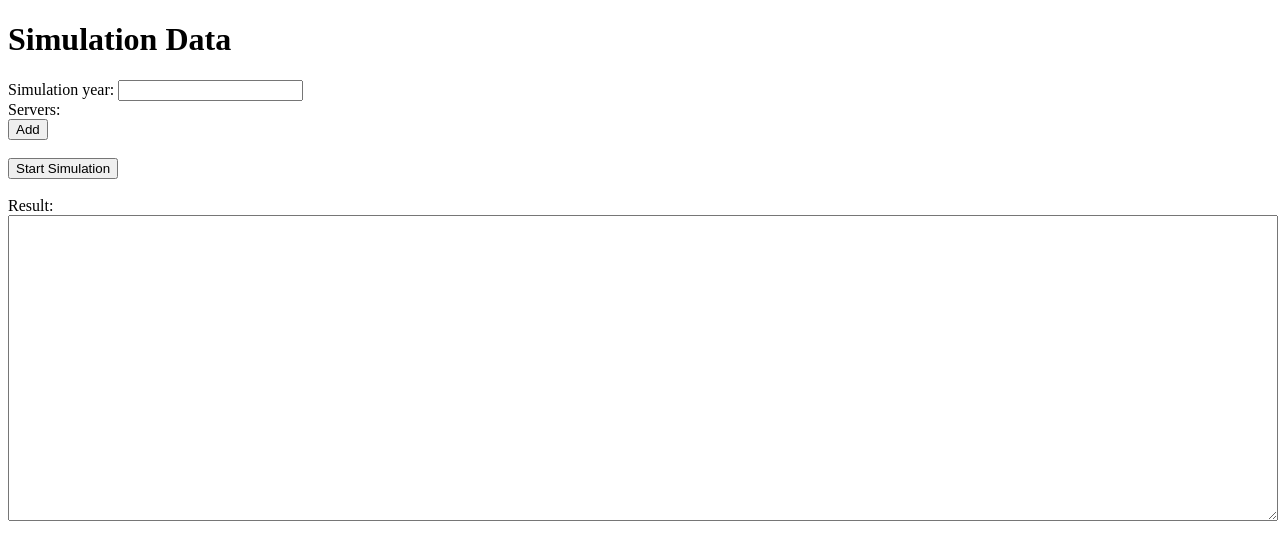
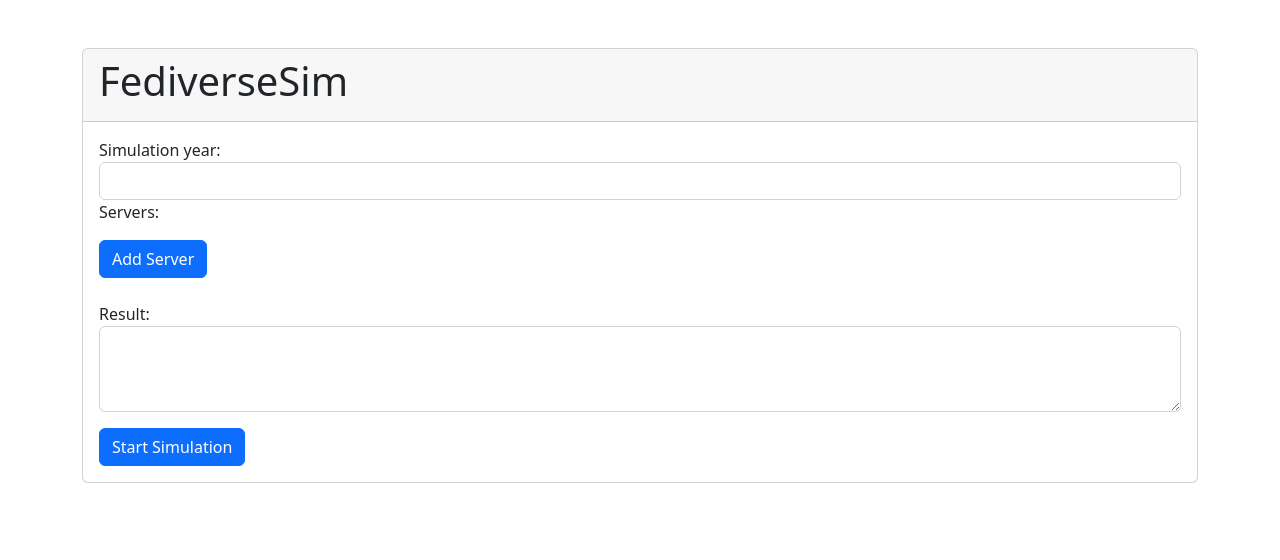
Before and after one commit to bluebbberry/FediSimUI, an Angular app in the folder fediverse-sim-ui/: page / in a window 1280 px wide. Shown: the top 560 px of the page. Built offline with nearby package versions, Linux system fonts and the light colour scheme.

Commit message:
feat: style website

```diff
--- a/fediverse-sim-ui/package.json
+++ b/fediverse-sim-ui/package.json
@@ -18,6 +18,9 @@
     "@angular/platform-browser": "^16.2.0",
     "@angular/platform-browser-dynamic": "^16.2.0",
     "@angular/router": "^16.2.0",
+    "@ng-bootstrap/ng-bootstrap": "^15.1.2",
+    "@popperjs/core": "^2.11.6",
+    "bootstrap": "^5.2.3",
     "rxjs": "~7.8.0",
     "tslib": "^2.3.0",
     "zone.js": "~0.13.0"
@@ -26,6 +29,7 @@
     "@angular-devkit/build-angular": "^16.2.0",
     "@angular/cli": "~16.2.0",
     "@angular/compiler-cli": "^16.2.0",
+    "@angular/localize": "^16.2.0",
     "@types/jasmine": "~4.3.0",
     "jasmine-core": "~4.6.0",
     "karma": "~6.4.0",
--- a/fediverse-sim-ui/src/app/app.module.ts
+++ b/fediverse-sim-ui/src/app/app.module.ts
@@ -6,6 +6,7 @@ import { AppComponent } from './app.component';
 import { SimulationComponent } from './src/components/simulation/simulation.component';
 import { HttpClientModule } from '@angular/common/http';
 import { FormsModule } from '@angular/forms';
+import { NgbModule } from '@ng-bootstrap/ng-bootstrap';
 
 @NgModule({
   declarations: [
@@ -17,6 +18,7 @@ import { FormsModule } from '@angular/forms';
     AppRoutingModule,
     HttpClientModule,
     FormsModule,
+    NgbModule,
   ],
   providers: [],
   bootstrap: [AppComponent]
--- a/fediverse-sim-ui/src/app/src/components/simulation/simulation.component.html
+++ b/fediverse-sim-ui/src/app/src/components/simulation/simulation.component.html
@@ -1,37 +1,41 @@
-<h1>Simulation Data</h1>
-
-<div>
-  <label>Simulation year:&nbsp;</label>
-  <input type="number" [(ngModel)]="fediverseState.year" />
+<div class="container mt-5">
+  <div class="card">
+    <div class="card-header">
+      <h1>FediverseSim</h1>
+    </div>
+    <div class="card-body">
+      <div class="form-group">
+        <label for="year">Simulation year:</label>
+        <input type="number" [(ngModel)]="fediverseState.year" class="form-control" id="year">
       </div>
 
-<div>
+      <div class="form-group">
         <label for="servers">Servers:</label>
         <div *ngFor="let server of fediverseState.servers; let index = index">
-    <input type="text" [(ngModel)]="server.name" name="serverName{{index}}">
-    <input type="number" [(ngModel)]="server.usersPerMonth" name="usersPerMonth{{index}}">
+          <div class="row">
+            <div class="col-md-6">
+              <input type="text" [(ngModel)]="server.name" class="form-control" id="serverName{{index}}" placeholder="Server Name">
             </div>
-  <div>
-    <button type="button" (click)="addServer()">Add</button>
+            <div class="col-md-6">
+              <input type="number" [(ngModel)]="server.usersPerMonth" class="form-control" id="usersPerMonth{{index}}" placeholder="Users Per Month">
+            </div>
+          </div>
         </div>
       </div>
 
-<br>
+      <button class="btn btn-primary mt-3" (click)="addServer()">Add Server</button>
 
-<div>
-  <button (click)="startSimulation()">Start Simulation</button>
-  <button *ngIf="selectedSimulationId" (click)="getSimulation()">Show Simulatio resultn</button>
+      <br><br>
+
+      <div class="form-group">
+        <label>Result:</label>
+        <textarea [(ngModel)]="resultTextarea" class="form-control" rows="3"></textarea>
       </div>
 
-<br>
-
-<div>
-  <label>Result:</label>
+      <div class="mt-3">
+        <button class="btn btn-primary mr-2" (click)="startSimulation()">Start Simulation</button>
+        <button *ngIf="selectedSimulationId" class="btn btn-secondary" (click)="getSimulation()">Show Simulation Result</button>
       </div>
-<div>
-  <textarea style="width: 100%; height: 300px;">{{ resultTextarea }}</textarea>
     </div>
-
-<!--<select [(ngModel)]="selectedSimulationId" name="simulationSelect">
-  <option value="">Select Simulation</option>
-</select>-->
+  </div>
+</div>
--- a/fediverse-sim-ui/src/index.html
+++ b/fediverse-sim-ui/src/index.html
@@ -2,7 +2,7 @@
 <html lang="en">
 <head>
   <meta charset="utf-8">
-  <title>FediverseSimUi</title>
+  <title>FediverseSim</title>
   <base href="/">
   <meta name="viewport" content="width=device-width, initial-scale=1">
   <link rel="icon" type="image/x-icon" href="favicon.ico">
--- a/fediverse-sim-ui/src/main.ts
+++ b/fediverse-sim-ui/src/main.ts
@@ -1,3 +1,5 @@
+/// <reference types="@angular/localize" />
+
 import { platformBrowserDynamic } from '@angular/platform-browser-dynamic';
 
 import { AppModule } from './app/app.module';
--- a/fediverse-sim-ui/src/styles.scss
+++ b/fediverse-sim-ui/src/styles.scss
@@ -1 +1,4 @@
 /* You can add global styles to this file, and also import other style files */
+
+/* Importing Bootstrap SCSS file. */
+@import 'bootstrap/scss/bootstrap';
--- a/fediverse-sim-ui/tsconfig.app.json
+++ b/fediverse-sim-ui/tsconfig.app.json
@@ -3,7 +3,9 @@
   "extends": "./tsconfig.json",
   "compilerOptions": {
     "outDir": "./out-tsc/app",
-    "types": []
+    "types": [
+      "@angular/localize"
+    ]
   },
   "files": [
     "src/main.ts"
```
Also changed, not shown: 2 other files (tests, documents, lock files or other folders). Lines whose indentation alone changed are shown as unchanged.
